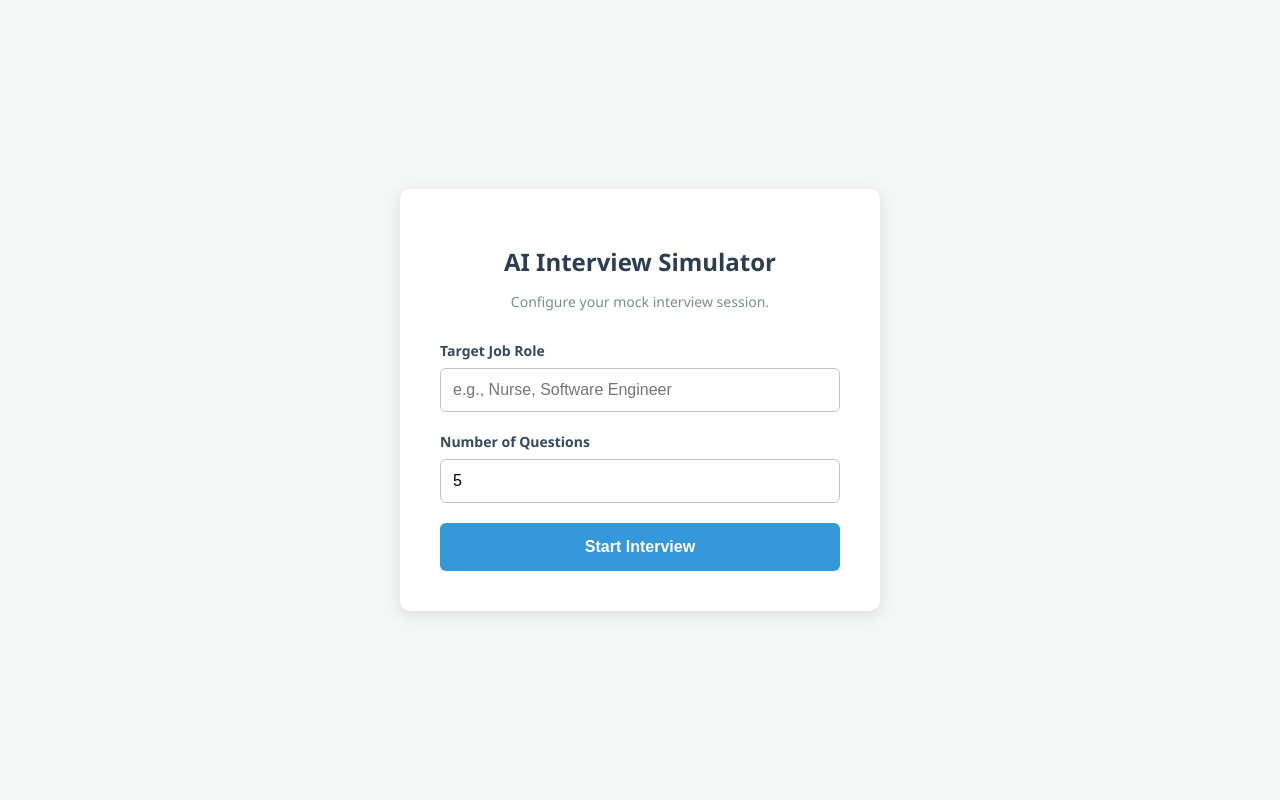
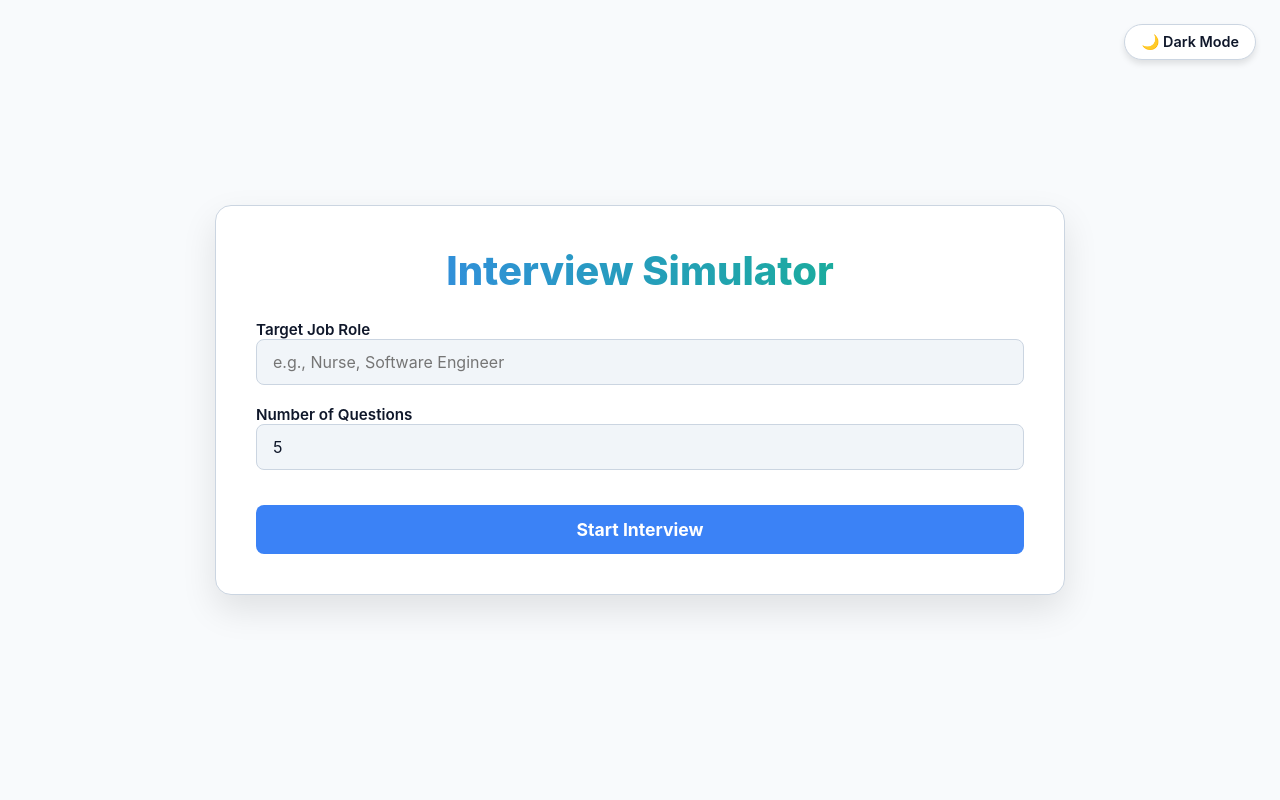
Before and after one commit to Yassman04/Interview-Simulator, a Flask app: page / in a window 1280 px wide. Run offline with Flask 3, Linux system fonts and the light colour scheme.

Commit message:
updated theme and redesigned web app, cleaned up the html code, need to fix voice settings button

```diff
--- a/src/app.py
+++ b/src/app.py
@@ -10,6 +10,8 @@ import os
 
 app = Flask(__name__)
 app.secret_key = "interview_simulator_secret_key"
+
+# Note: FIX VOICE SETTINGS BUTTON
 
 
 # 1. The Setup / Login Page
--- a/src/static/css/style.css
+++ b/src/static/css/style.css
@@ -1,178 +1,279 @@
+/* --- GLOBAL COLOR VARIABLES --- */
+:root {
+    /* Light Mode Colors (Default) */
+    --bg-color: #f8fafc;
+    --text-color: #0f172a;
+    --card-bg: #ffffff;
+    --border-color: #cbd5e1;
+    --input-bg: #f1f5f9;
+    --accent-color: #3b82f6;
+    --chat-ai-bg: #e2e8f0;
+    --chat-ai-text: #0f172a;
+}
+
+[data-theme="dark"] {
+    /* Dark Mode Colors */
+    --bg-color: #0f172a;
+    --text-color: #f8fafc;
+    --card-bg: #1e293b;
+    --border-color: #334155;
+    --input-bg: #0f172a;
+    --accent-color: #3b82f6;
+    --chat-ai-bg: #334155;
+    --chat-ai-text: #f8fafc;
+}
+
+/* --- GLOBAL STYLES --- */
+* {
+    box-sizing: border-box;
+    font-family: 'Inter', 'Segoe UI', Roboto, Helvetica, Arial, sans-serif;
+    margin: 0;
+    padding: 0;
+}
+
 body {
-            font-family: 'Segoe UI', Tahoma, Geneva, Verdana, sans-serif;
-            background-color: #f4f7f6;
-            margin: 0;
-            padding: 20px;
+    background-color: var(--bg-color);
+    color: var(--text-color);
     display: flex;
     justify-content: center;
-        }
-        .container {
-            width: 100%;
-            max-width: 900px;
-            background-color: white;
-            padding: 30px;
-            border-radius: 10px;
-            box-shadow: 0 4px 15px rgba(0, 0, 0, 0.1);
-        }
-        .header {
-            text-align: center;
-            margin-bottom: 20px;
-            color: #2c3e50;
-            position: relative;
+    align-items: center;
+    min-height: 100vh;
+    padding: 2rem;
+    transition: background-color 0.3s ease, color 0.3s ease;
 }
 
-        .settings-btn {
-            position: absolute;
-            top: 0;
-            right: 0;
-            background-color: #34495e;
-            color: white;
-            border: none;
-            padding: 8px 15px;
-            border-radius: 6px;
-            cursor: pointer;
-            font-size: 14px;
-            font-weight: bold;
-            transition: background-color 0.3s;
-        }
-        .settings-btn:hover {
-            background-color: #2c3e50;
-        }
-        .settings-menu {
-            display: none;
-            position: absolute;
-            top: 40px;
-            right: 0;
-            background-color: white;
-            border: 1px solid #bdc3c7;
-            border-radius: 8px;
-            padding: 15px;
-            box-shadow: 0 4px 15px rgba(0, 0, 0, 0.2);
-            z-index: 100;
-            text-align: left;
-            width: 260px;
-        }
-        .settings-menu.show {
-            display: block; /* Class to toggle visibility */
-        }
-        .settings-menu h3 {
-            margin-top: 0;
-            margin-bottom: 15px;
-            font-size: 16px;
-            color: #2c3e50;
-            border-bottom: 1px solid #ecf0f1;
-            padding-bottom: 5px;
-        }
-        .setting-group {
-            margin-bottom: 15px;
-        }
-        .setting-group h4 {
-            margin: 0 0 5px 0;
-            font-size: 14px;
-            color: #7f8c8d;
-        }
-        .setting-group label {
-            display: block;
-            margin-bottom: 5px;
-            font-size: 14px;
-            cursor: pointer;
-        }
-        .audio-toggle {
-            background-color: #27ae60;
-            color: white;
-            border: none;
-            padding: 8px;
-            border-radius: 6px;
-            cursor: pointer;
-            font-size: 14px;
-            font-weight: bold;
+/* --- MAIN CONTAINERS --- */
+.container {
+    background-color: var(--card-bg);
+    padding: 2.5rem;
+    border-radius: 16px;
+    box-shadow: 0 15px 35px rgba(0, 0, 0, 0.1);
     width: 100%;
+    max-width: 850px;
+    border: 1px solid var(--border-color);
+    transition: background-color 0.3s ease, border-color 0.3s ease;
 }
 
-        .main-content {
-            display: flex;
-            gap: 20px;
+h1, h2, h3 {
+    color: var(--text-color);
+    margin-bottom: 1rem;
+    text-align: center;
 }
-        .video-section {
-            flex: 1;
+
+h1 {
+    font-size: 2.5rem;
+    font-weight: 800;
+    background: linear-gradient(90deg, #3b82f6, #10b981);
+    -webkit-background-clip: text;
+    background-clip: text;
+    -webkit-text-fill-color: transparent;
+    margin-bottom: 1.5rem;
+}
+
+p {
+    line-height: 1.6;
+    margin-bottom: 1rem;
+    color: var(--text-color);
+}
+
+/* --- THEME TOGGLE BUTTON --- */
+.theme-btn {
+    position: fixed;
+    top: 24px;
+    right: 24px;
+    padding: 8px 16px;
+    background-color: var(--card-bg);
+    color: var(--text-color);
+    border: 1px solid var(--border-color);
+    border-radius: 30px;
+    cursor: pointer;
+    font-size: 0.9rem;
+    font-weight: 600;
+    transition: all 0.3s ease;
+
+
+    width: auto !important;
+    margin: 0 !important;
+    display: inline-flex;
+
+    align-items: center;
+    gap: 8px;
+    box-shadow: 0 4px 6px rgba(0,0,0,0.1);
+    z-index: 1000;
+}
+
+.theme-btn:hover {
+    transform: translateY(-2px);
+    box-shadow: 0 6px 12px rgba(0,0,0,0.15);
+}
+
+/* --- SETUP FORM STYLES --- */
+form {
     display: flex;
     flex-direction: column;
-            align-items: center;
+    gap: 1.2rem;
+    margin-top: 1.5rem;
 }
-        video {
+
+label {
+    font-weight: 600;
+    color: var(--text-color);
+    font-size: 0.95rem;
+}
+
+input[type="text"],
+input[type="number"],
+select {
     width: 100%;
-            max-width: 400px;
+    padding: 12px 16px;
     border-radius: 8px;
-            background-color: #2c3e50;
-            border: 3px solid #bdc3c7;
+    border: 1px solid var(--border-color);
+    background-color: var(--input-bg);
+    color: var(--text-color);
+    font-size: 1rem;
+    transition: border-color 0.3s ease;
+}
+
+input:focus, select:focus {
+    outline: none;
+    border-color: var(--accent-color);
+    box-shadow: 0 0 0 3px rgba(59, 130, 246, 0.2);
+}
+
+/* --- BUTTONS --- */
+button {
+    padding: 14px 24px;
+    font-size: 1.1rem;
+    font-weight: 700;
+    color: white;
+    background-color: var(--accent-color);
+    border: none;
+    border-radius: 8px;
+    cursor: pointer;
+    transition: all 0.2s ease;
+    display: block;
+    width: 100%;
+    margin-top: 1rem;
+}
+
+button:hover {
+    background-color: #2563eb;
+    transform: translateY(-2px);
+    box-shadow: 0 6px 20px rgba(59, 130, 246, 0.4);
+}
+
+button:disabled {
+    background-color: #475569;
+    cursor: not-allowed;
+    transform: none;
+    box-shadow: none;
+}
+
+.btn-link {
+    display: inline-block;
+    text-align: center;
+    text-decoration: none;
+    margin-top: 2rem;
+    background-color: #10b981;
+}
+
+.btn-link:hover {
+    background-color: #059669;
+    box-shadow: 0 6px 20px rgba(16, 185, 129, 0.4);
+}
+
+/* --- INTERVIEW ROOM STYLES --- */
+.video-section {
+    display: flex;
+    justify-content: center;
+    margin-bottom: 1.5rem;
+}
+
+video, canvas {
+    width: 100%;
+    max-width: 450px;
+    border-radius: 12px;
+    background-color: #000;
+    border: 4px solid var(--border-color);
     transform: scaleX(-1);
+    box-shadow: 0 10px 25px rgba(0, 0, 0, 0.2);
 }
-        .chat-section {
-            flex: 1;
+
+.controls {
     display: flex;
     flex-direction: column;
+    gap: 1rem;
+    margin-bottom: 1.5rem;
 }
-        .chat-box {
-            flex-grow: 1;
-            background-color: #ecf0f1;
-            border-radius: 8px;
-            padding: 15px;
-            height: 300px;
+
+/* --- THE CHAT WINDOW --- */
+#chat-window {
+    background-color: var(--bg-color);
+    height: 350px;
     overflow-y: auto;
-            margin-bottom: 15px;
-            border: 1px solid #bdc3c7;
+    padding: 1.5rem;
+    border-radius: 12px;
+    border: 1px solid var(--border-color);
+    display: flex;
+    flex-direction: column;
+    gap: 1rem;
+    margin-bottom: 1.5rem;
 }
-        .chat-box p {
-            margin: 0 0 15px 0;
-            line-height: 1.4;
+
+#chat-window::-webkit-scrollbar {
+    width: 8px;
 }
+#chat-window::-webkit-scrollbar-track {
+    background: var(--bg-color);
+}
+#chat-window::-webkit-scrollbar-thumb {
+    background: var(--border-color);
+    border-radius: 4px;
+}
+
 .interviewer-msg {
-            color: #2980b9;
+    background-color: var(--chat-ai-bg);
+    color: var(--chat-ai-text);
+    padding: 12px 18px;
+    border-radius: 18px 18px 18px 4px;
+    max-width: 85%;
+    align-self: flex-start;
+    box-shadow: 0 2px 5px rgba(0, 0, 0, 0.1);
 }
+
 .user-msg {
-            color: #27ae60;
+    background-color: var(--accent-color);
+    color: white;
+    padding: 12px 18px;
+    border-radius: 18px 18px 4px 18px;
+    max-width: 85%;
+    align-self: flex-end;
+    box-shadow: 0 2px 5px rgba(0, 0, 0, 0.1);
 }
-        .record-btn {
-            background-color: #e74c3c;
-            color: white;
-            border: none;
-            padding: 15px;
-            border-radius: 6px;
-            font-size: 16px;
-            font-weight: bold;
-            cursor: pointer;
-            transition: background-color 0.3s;
-            width: 100%;
+
+/* --- FINAL FEEDBACK FORMATTING --- */
+.evaluation-content {
+    background-color: var(--bg-color);
+    padding: 2rem;
+    border-radius: 12px;
+    border: 1px solid var(--border-color);
+    margin-top: 1.5rem;
 }
-        .record-btn:active {
-            background-color: #c0392b;
+
+.evaluation-content h3 {
+    color: var(--accent-color);
+    text-align: left;
+    margin-top: 1.5rem;
+    border-bottom: 1px solid var(--border-color);
+    padding-bottom: 0.5rem;
 }
-        .record-btn:disabled {
-            background-color: #95a5a6;
-            cursor: not-allowed;
+
+.evaluation-content ul {
+    margin-left: 1.5rem;
+    margin-bottom: 1rem;
+    color: var(--text-color);
 }
-        .finish-btn {
-            background-color: #95a5a6;
-            color: white;
-            border: none;
-            padding: 10px;
-            border-radius: 6px;
-            cursor: pointer;
-            margin-top: 10px;
-            width: 100%;
-            text-decoration: none;
-            text-align: center;
-            display: inline-block;
-            box-sizing: border-box;
+
+.evaluation-content li {
+    margin-bottom: 0.5rem;
 }
-        .play-audio-btn {
-            background-color: #3498db;
-            color: white;
-            border: none;
-            padding: 5px 10px;
-            border-radius: 4px;
-            cursor: pointer;
-            font-size: 12px;
-            margin-top: 5px;
-            display: block;
-        }
--- /dev/null
+++ b/src/static/js/theme.js
@@ -0,0 +1,29 @@
+document.addEventListener("DOMContentLoaded", () => {
+    const themeToggle = document.getElementById("themeToggle");
+
+    // Check the browser's local memory for a saved theme, default to light
+    const savedTheme = localStorage.getItem("appTheme") || "light";
+
+    // Apply the saved theme instantly
+    if (savedTheme === "dark") {
+        document.documentElement.setAttribute("data-theme", "dark");
+        if (themeToggle) themeToggle.textContent = "☀️ Light Mode";
+    }
+
+    // Listen for button clicks to swap the theme
+    if (themeToggle) {
+        themeToggle.addEventListener("click", () => {
+            const currentTheme = document.documentElement.getAttribute("data-theme");
+
+            if (currentTheme === "dark") {
+                document.documentElement.removeAttribute("data-theme");
+                localStorage.setItem("appTheme", "light");
+                themeToggle.textContent = "🌙 Dark Mode";
+            } else {
+                document.documentElement.setAttribute("data-theme", "dark");
+                localStorage.setItem("appTheme", "dark");
+                themeToggle.textContent = "☀️ Light Mode";
+            }
+        });
+    }
+});
--- a/src/templates/setup.html
+++ b/src/templates/setup.html
@@ -3,86 +3,17 @@
 <head>
     <meta charset="UTF-8">
     <meta name="viewport" content="width=device-width, initial-scale=1.0">
-    <title>AI Interview Simulator | Setup</title>
-    <style>
-        /* Modern, clean CSS styling */
-        body {
-            font-family: 'Segoe UI', Tahoma, Geneva, Verdana, sans-serif;
-            background-color: #f4f7f6;
-            display: flex;
-            justify-content: center;
-            align-items: center;
-            height: 100vh;
-            margin: 0;
-        }
-        .card {
-            background-color: white;
-            padding: 40px;
-            border-radius: 10px;
-            box-shadow: 0 4px 15px rgba(0, 0, 0, 0.1);
-            width: 100%;
-            max-width: 400px;
-            text-align: center;
-        }
-        h1 {
-            color: #2c3e50;
-            font-size: 24px;
-            margin-bottom: 10px;
-        }
-        p {
-            color: #7f8c8d;
-            margin-bottom: 30px;
-            font-size: 14px;
-        }
-        .input-group {
-            margin-bottom: 20px;
-            text-align: left;
-        }
-        label {
-            display: block;
-            margin-bottom: 8px;
-            color: #34495e;
-            font-weight: bold;
-            font-size: 14px;
-        }
-        input[type="text"], input[type="number"] {
-            width: 100%;
-            padding: 12px;
-            border: 1px solid #bdc3c7;
-            border-radius: 6px;
-            box-sizing: border-box;
-            font-size: 16px;
-        }
-        input:focus {
-            outline: none;
-            border-color: #3498db;
-            box-shadow: 0 0 5px rgba(52, 152, 219, 0.3);
-        }
-        button {
-            background-color: #3498db;
-            color: white;
-            border: none;
-            padding: 15px;
-            width: 100%;
-            border-radius: 6px;
-            font-size: 16px;
-            font-weight: bold;
-            cursor: pointer;
-            transition: background-color 0.3s;
-        }
-        button:hover {
-            background-color: #2980b9;
-        }
-    </style>
+    <title> Interview Simulator | Setup</title>
+    <link rel="stylesheet" href="{{ url_for('static', filename='css/style.css') }}">
 </head>
 <body>
 
-    <div class="card">
-        <h1>AI Interview Simulator</h1>
-        <p>Configure your mock interview session.</p>
+    <button id="themeToggle" class="theme-btn">🌙 Dark Mode</button>
+
+    <div class="container">
+        <h1> Interview Simulator</h1>
 
         <form action="/" method="POST">
-
             <div class="input-group">
                 <label for="job_role">Target Job Role</label>
                 <input type="text" id="job_role" name="job_role" placeholder="e.g., Nurse, Software Engineer" required>
@@ -97,5 +28,6 @@
         </form>
     </div>
 
+    <script src="{{ url_for('static', filename='js/theme.js') }}"></script>
 </body>
 </html>
```
Also changed, not shown: src/templates/feedback.html (+6 -53 lines), src/templates/interview.html (+20 -23 lines). Lines whose indentation alone changed are shown as unchanged.
